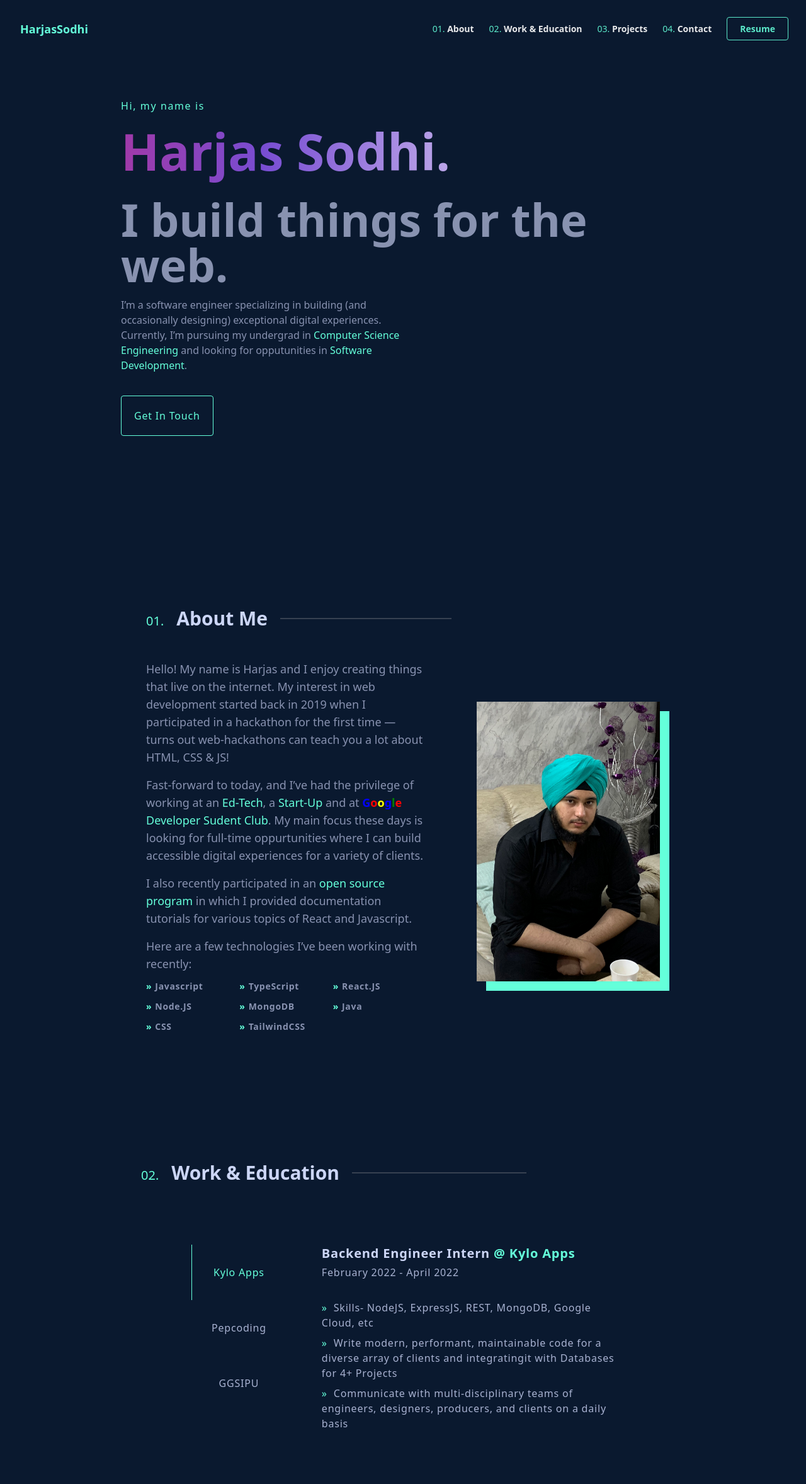
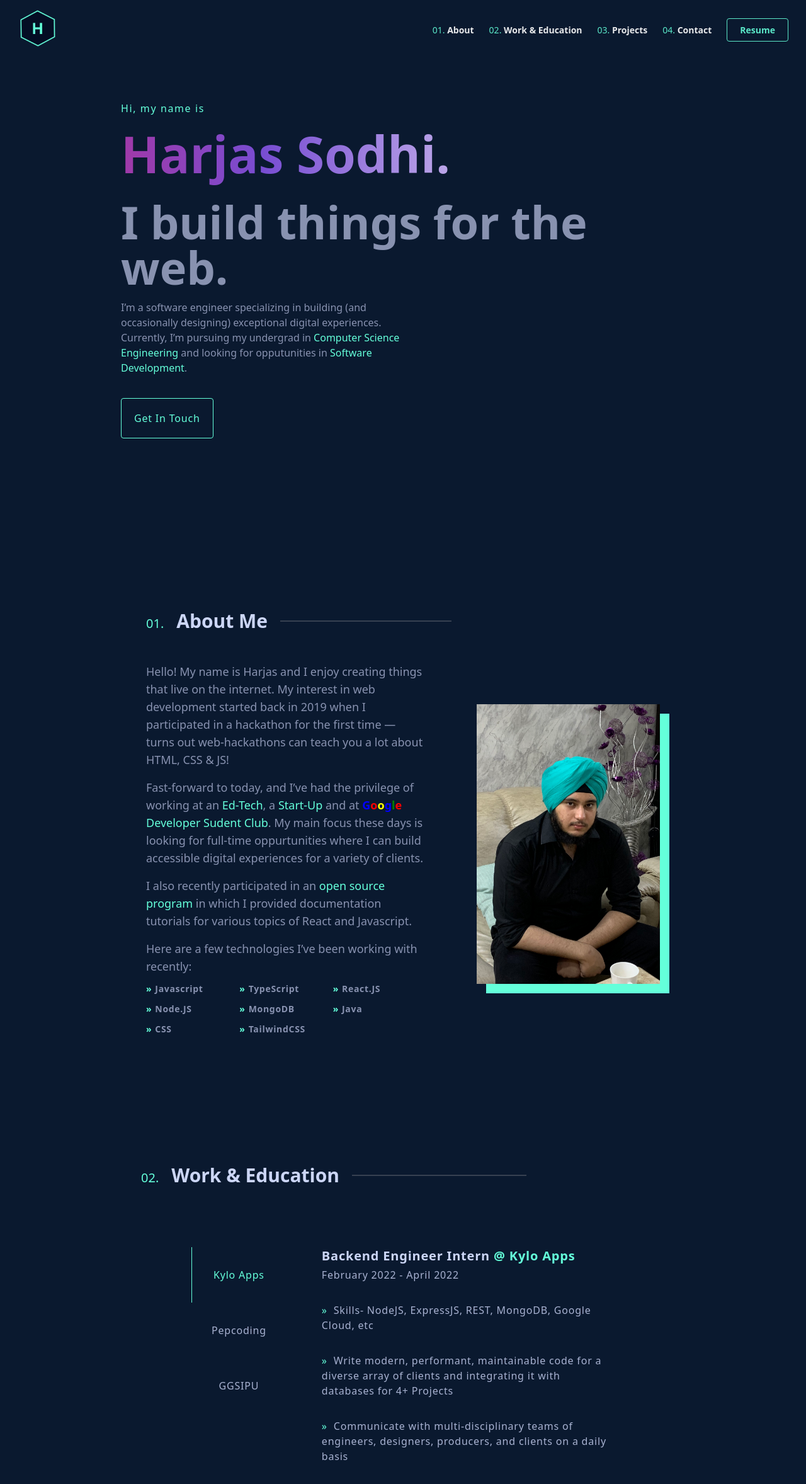
Before and after one commit to HarjasSodhi/Portfolio, a React (Vite) app: page / in a window 1280 px wide. Shown: the top 2356 px of the page at 63% size. Built offline with nearby package versions, Linux system fonts and the light colour scheme.

Commit message:
logo added

```diff
--- a/index.html
+++ b/index.html
@@ -2,7 +2,7 @@
 <html lang="en">
   <head>
     <meta charset="UTF-8" />
-    <!-- <link rel="icon" type="image/svg+xml" href="/vite.svg" /> -->
+    <link rel="icon" href="/favicon.png" />
     <meta name="viewport" content="width=device-width, initial-scale=1.0" />
     <link
       rel="stylesheet"
--- a/src/Components/Experience.tsx
+++ b/src/Components/Experience.tsx
@@ -12,7 +12,7 @@
             link: "https://kyloapps.com",
             startDate: "February 2022",
             endDate: "April 2022",
-            bullets: ["Skills- NodeJS, ExpressJS, REST, MongoDB, Google Cloud, etc", "Write modern, performant, maintainable code for a diverse array of clients and integratingit with Databases for 4+ Projects", "Communicate with multi-disciplinary teams of engineers, designers, producers, and clients on a daily basis"]
+            bullets: ["Skills- NodeJS, ExpressJS, REST, MongoDB, Google Cloud, etc", "Write modern, performant, maintainable code for a diverse array of clients and integrating it with databases for 4+ Projects", "Communicate with multi-disciplinary teams of engineers, designers, producers, and clients on a daily basis"]
         },
         {
             position: "Software Developer Trainee",
--- a/src/Components/ExperienceContent.tsx
+++ b/src/Components/ExperienceContent.tsx
@@ -8,11 +8,11 @@
 function ExperienceContent(props: propType) {
     return (
         <div className={`h-full w-full ${props.display ? "block" : "hidden"} animate-[fadein_0.5s_linear_0s_forwards]`}>
-            <div className="text-[#ccd6f6] md:text-xl text:lg font-bold">{props.el.position} <span className="text-[#64ffda]">@ <a href={props.el.link} target="_blank" className="un">{props.el.company}</a></span></div>
+            <div className="text-[#ccd6f6] text-xl font-bold">{props.el.position} <span className="text-[#64ffda]">@ <a href={props.el.link} target="_blank" className="un">{props.el.company}</a></span></div>
             <div className="mt-1 text-[#a8b2d1]">{props.el.startDate} - {props.el.endDate}</div>
             <ul className="mt-8 text-[#a8b2d1]">
                 {
-                    props.el.bullets.map(e => <li className="mt-2">{e}</li>)
+                    props.el.bullets.map(e => <li className="mt-8">{e}</li>)
                 }
             </ul>
         </div>
--- a/src/Components/Nav.tsx
+++ b/src/Components/Nav.tsx
@@ -47,7 +47,7 @@
 
     return (
         <div ref={navRef} className='transform translate-y-none transition ease duration-500 sticky w-full top-0 left-0 z-10 flex justify-between items-center bg-[#0a192f] text-white text-sm shadow-black p-4'>
-            <a href="#" className="logo m-4 text-lg text-[#64ffda] font-bold">HarjasSodhi</a>
+            <a href="#" className="logo mx-3 text-lg text-[#64ffda] font-bold h-16 w-16"><img src="/favicon.png" alt="HarjasSodhi" /></a>
             <div className="absolute text-[#64ffda] z-30 top-0 right-0 nav-toggle md:hidden m-5 text-2xl" onClick={handleVis}><i className={`${vis ? "fa-sharp fa-solid fa-xmark" : "fa-solid fa-bars"}`}></i></div>
             <div className={`fixed flex text-xl md:text-sm flex-col justify-center items-center top-0 right-0 z-20 h-screen w-2/4 md:h-fit md:w-fit bg-[#112240] md:bg-inherit md:static md:flex-row links md:items-center transform ${vis ? 'translate-x-none' : 'translate-x-full'} md:transform-none transition ease 0.5s opacity-90 shadow-2xl md:shadow-none shadow-black`}>
                 <div className="link m-3 hover:text-[#64ffda] transition ease 0.5s text-center" onClick={handleSectionClick}><span className="text-[#64ffda] block md:inline">01. </span><a className="font-bold" href="#about">About</a></div>
```
Also changed, not shown: public/favicon.png (added).
